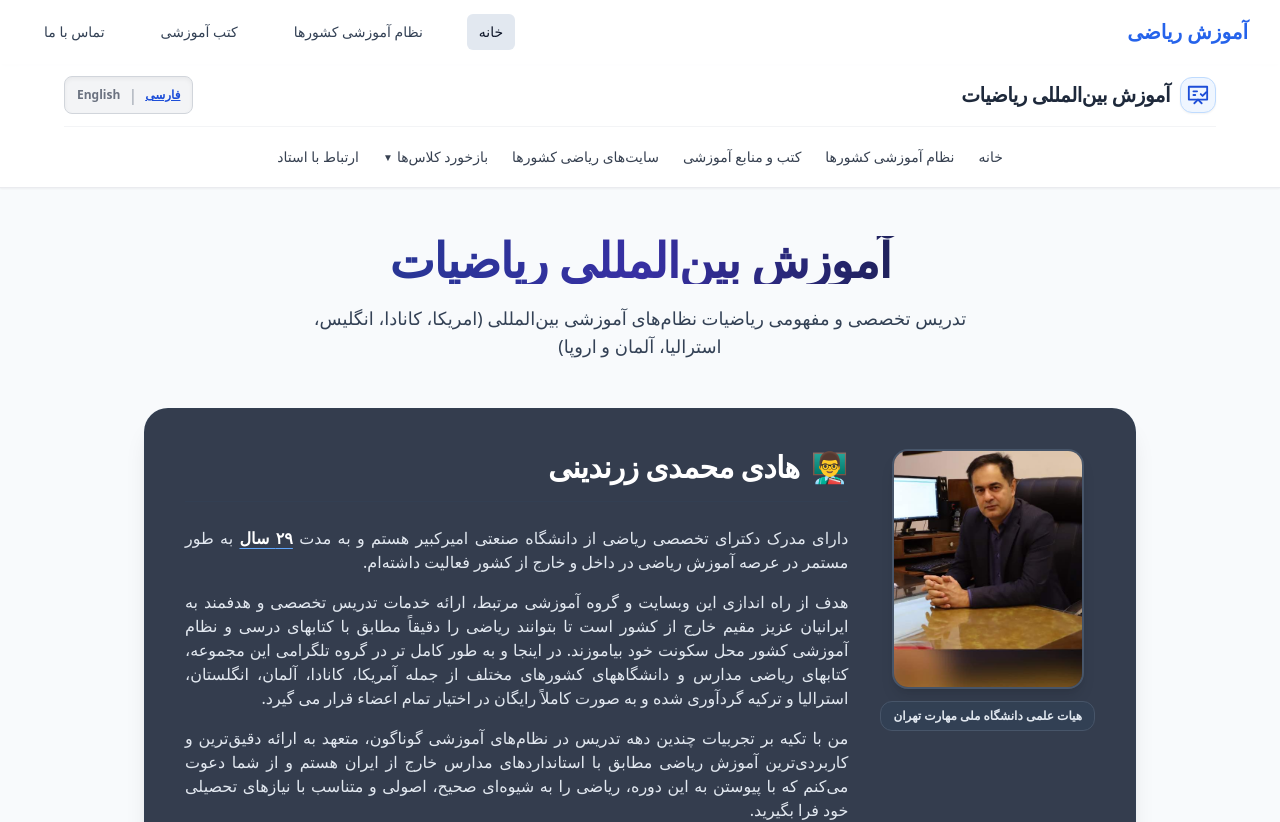
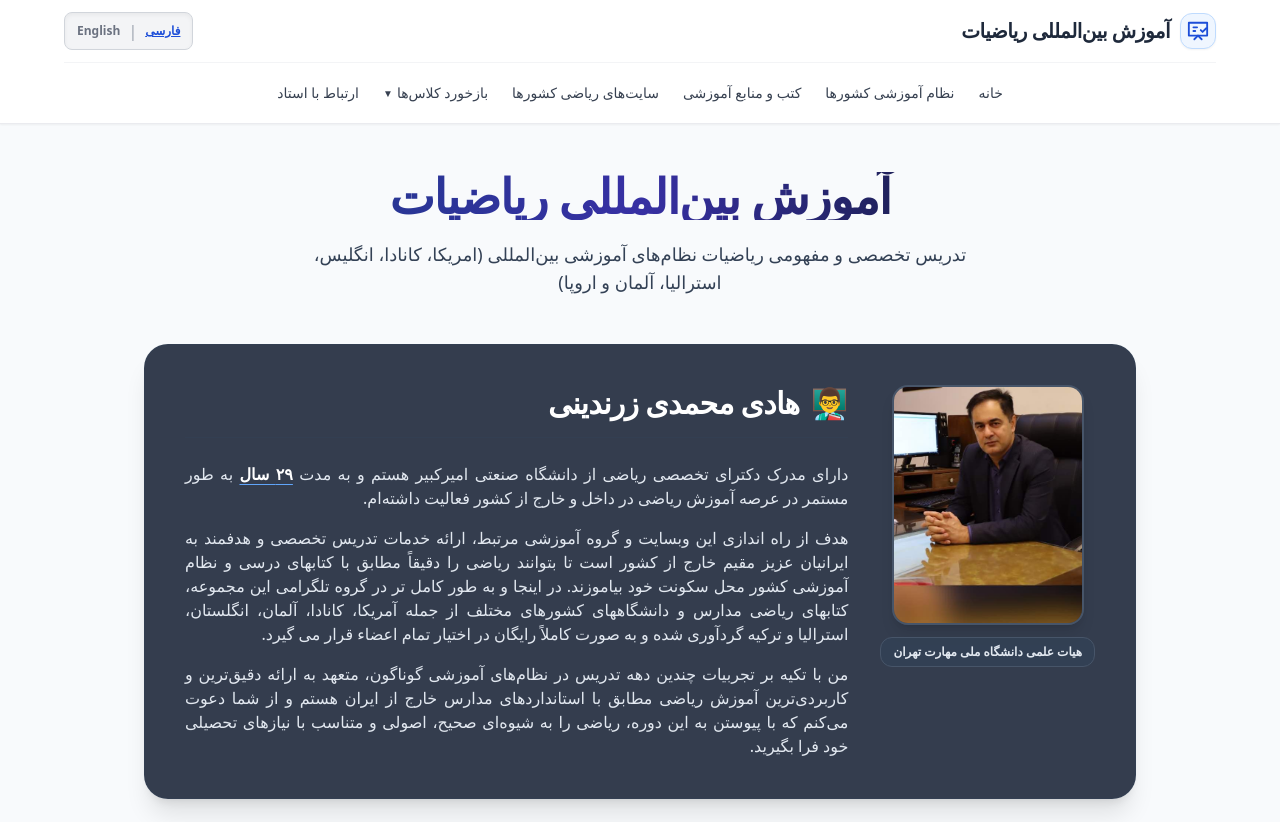
Before and after one commit to Hmohammadiz633/International-Mathematics-Site, a Next.js app: page / in a window 1280 px wide. Shown: the top 822 px of the page. Built offline with nearby package versions, Linux system fonts and the light colour scheme.

Commit message:
Update layout.js

```diff
--- a/app/layout.js
+++ b/app/layout.js
@@ -1,5 +1,4 @@
 import './globals.css';
-import Navbar from '@/components/Navbar';
 
 export const metadata = {
   title: 'آموزش بین‌المللی ریاضی و تدریس خصوصی GCSE Maths',
@@ -11,6 +10,7 @@ export const metadata = {
     'ریاضی بین‌الملل'
   ],
   authors: [{ name: 'International Math' }],
+  // اضافه کردن تنظیمات آیکون‌ها
   icons: {
     icon: '/favicon.ico',
     apple: '/apple-touch-icon.png',
@@ -28,12 +28,12 @@ export const metadata = {
 export default function RootLayout({ children }) {
   return (
     <html lang="fa" dir="rtl">
+      {/* می‌توانید فاوآیکون را در تگ head هم برای اطمینان بیشتر اضافه کنید */}
       <head>
         <link rel="icon" href="/favicon.ico" />
       </head>
       <body className="min-h-screen bg-slate-50 text-slate-900 font-sans antialiased">
-        <Navbar />
-        <main>{children}</main>
+        {children}
       </body>
     </html>
   );
```
